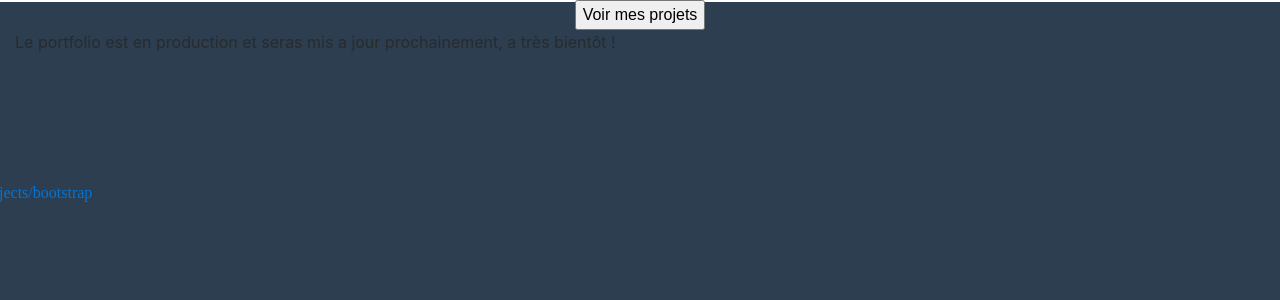
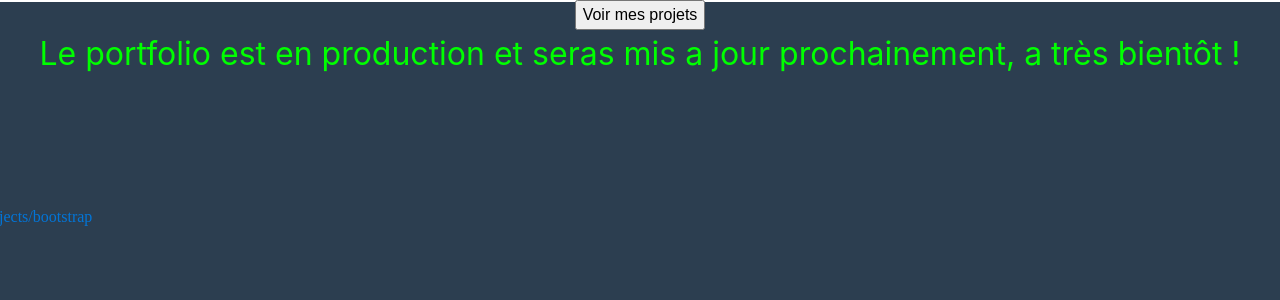
Before and after one commit to NullCodeXx/eportfolio, a PHP site: page / in a window 1280 px wide. Shown: the part 105-405 px from the top of the page. Run offline with PHP 8.4, Linux system fonts and the light colour scheme; some web fonts are replaced.

Commit message:
test if edit text color this 'class .MESSAGE MAINTENANCE + git clone => server simplon of project

```diff
--- a/css/style.css
+++ b/css/style.css
@@ -1,5 +1,14 @@
 body {
     background-color: #2c3e50;
+}
+
+
+/* MESSAGE MAINTENANCE */
+
+.maintenance-working {
+    color: lime;
+    text-align: center;
+    font-size: 2em;
 }
 
 
--- a/index.php
+++ b/index.php
@@ -55,7 +55,7 @@ foreach($all as $f) {
         <div class="border-line"></div>
     </header>
         <center><button class="button">Voir mes projets</button></center>
-        <p>Le portfolio est en production et seras mis a jour prochainement, a très bientôt !</p>
+        <p class="maintenance-working">Le portfolio est en production et seras mis a jour prochainement, a très bientôt !</p>
 
     <!-- VOLET -->
 
```
